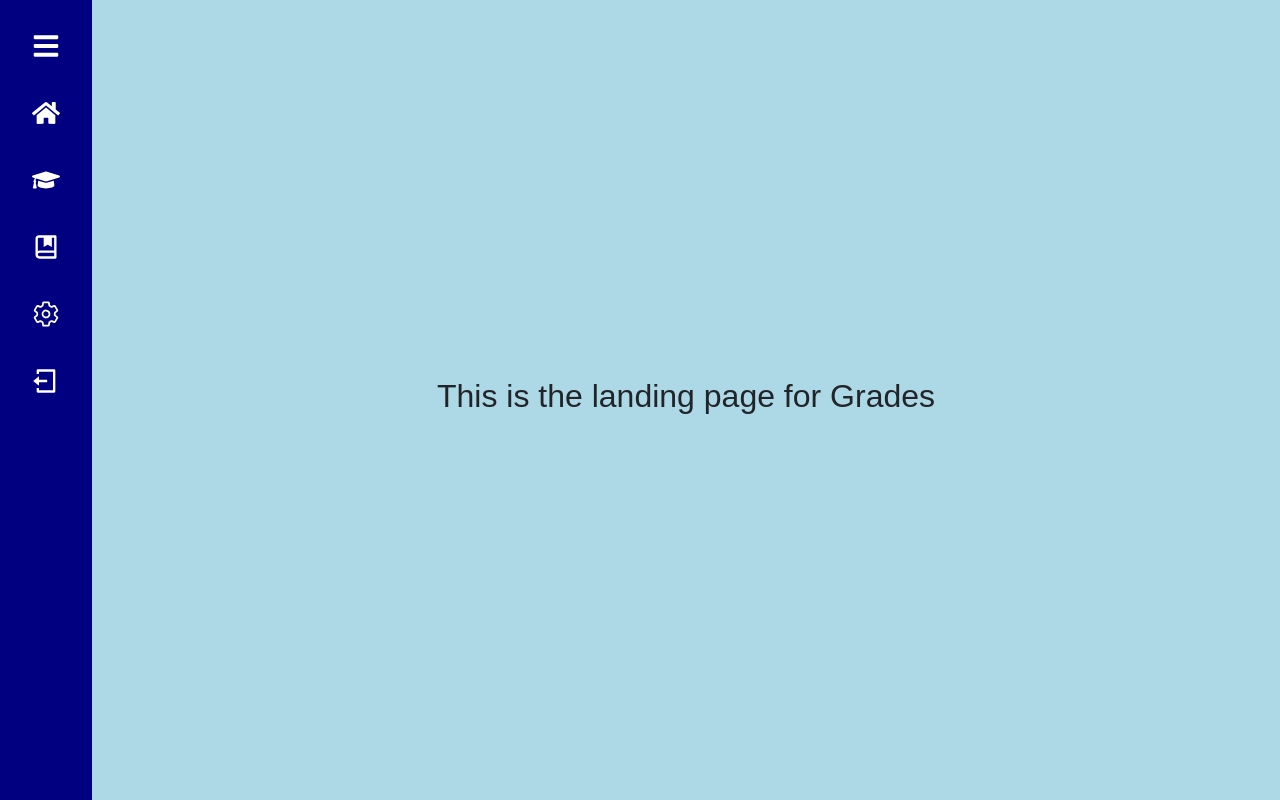
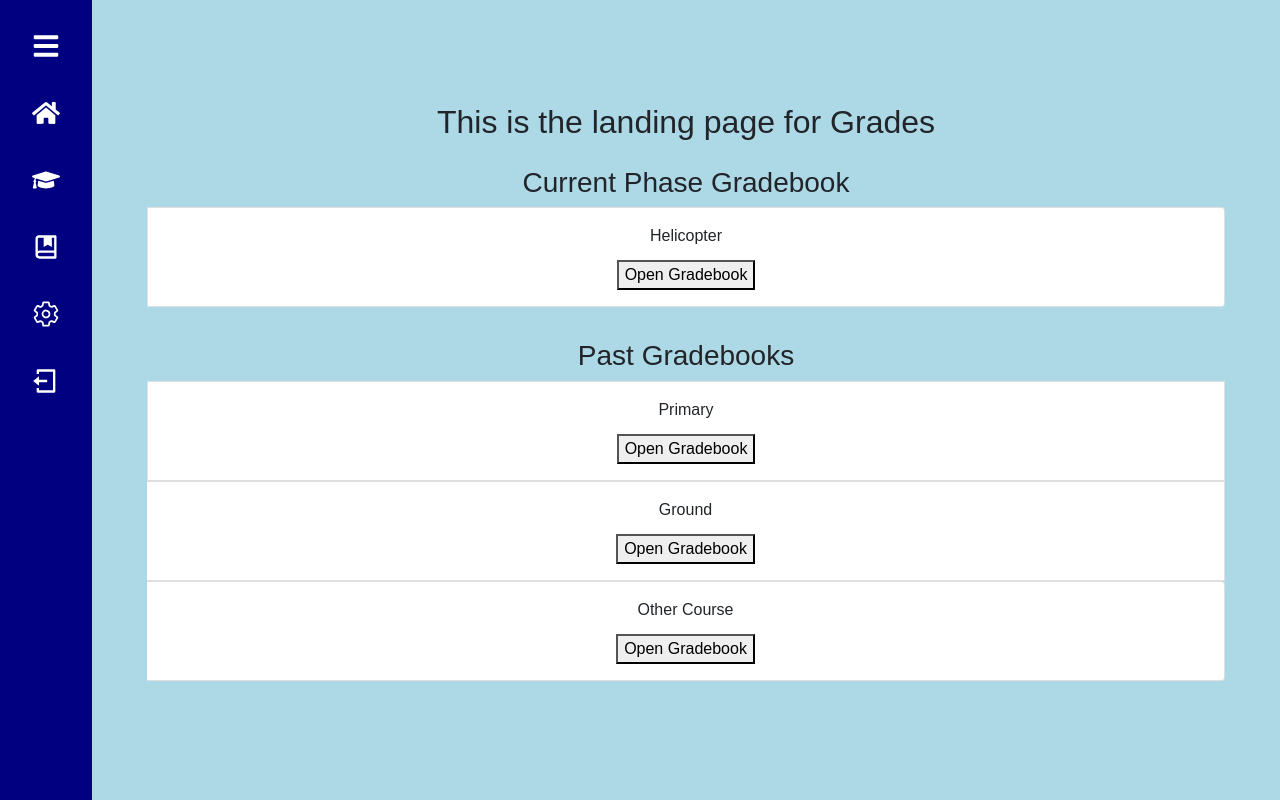
Before and after one commit to mattdillabough/cnatra-lms, a React (Create React App) app in the folder frontend/: page /Grades in a window 1280 px wide. Built offline with nearby package versions, Linux system fonts and the light colour scheme.

Commit message:
Connect Grades landing page to Gradesheets view, Fix z-index for nav-menu when opening/closing (#8)

```diff
--- a/frontend/src/App.css
+++ b/frontend/src/App.css
@@ -86,6 +86,7 @@
   padding: 0.5em 1em 1em 1em;
   transition: 850ms;
   visibility: hidden;
+  z-index: 1;
 }
 
 .nav-menu.active {
@@ -190,3 +191,14 @@ a .nav-tab:hover,
   width: 28px;
   height: 28px;
 }
+
+/* -----Grades-------- */
+.Grades .card-group,
+.Grades .card {
+  padding: 1em;
+  flex-flow: column wrap;
+}
+
+.cardgroup-title {
+  width: 100%;
+}
--- a/frontend/src/Components/Grades.js
+++ b/frontend/src/Components/Grades.js
@@ -1,9 +1,52 @@
 import React from "react"
+import {Link} from "react-router-dom"
 
 function Grades() {
+  //Would receive from redux store
+  const mockGradeData = {
+    phaseId: "H3l1c0p73r",
+    phaseName: "Helicopter",
+
+    pastGradebooks: [
+      { phaseId: "Pr1marY",
+      phaseName: "Primary",
+      },
+      { phaseId: "G40un9",
+      phaseName: "Ground",
+      },
+      { phaseId: "07h3r",
+      phaseName: "Other Course",
+      },
+    ]
+  }
+
   return(
-    <div className="container-fluid">
-      <h2>This is the landing page for Grades</h2>
+    <div className="Grades container-fluid">
+      <h2 >This is the landing page for Grades</h2>
+      <div className="container">
+        <div className="card-group">
+          <h3 className="cardgroup-title">Current Phase Gradebook</h3>
+          <div className="card">
+            <label className="card-title">{mockGradeData.phaseName}</label>
+            <Link to={`/Grades/${mockGradeData.phaseId}`}>
+            <button>Open Gradebook</button>
+            </Link>
+          </div>
+        </div>
+        <div className="card-group">
+          <h3 className="cardgroup-title">Past Gradebooks</h3>
+          {mockGradeData.pastGradebooks.map((phase, idx)=>{
+            return (
+              <div className="card" key={`phase_${idx}`}>
+                <label className="card-title">{phase.phaseName}</label>
+                <Link to={`/Grades/${phase.phaseId}`}>
+                  <button>Open Gradebook</button>
+                 </Link>
+              </div>
+            )
+          })}
+        </div>
+      </div>
     </div>
   )
 }
--- /dev/null
+++ b/frontend/src/Components/Gradesheet.js
@@ -0,0 +1,12 @@
+//Event Grade sheet
+import React from "react";
+
+function Gradesheet(){
+  return(
+    <div className="container-fluid">
+      <div>Gradesheet view</div>
+    </div>
+  )
+}
+
+export default Gradesheet;
--- a/frontend/src/Routes.js
+++ b/frontend/src/Routes.js
@@ -4,6 +4,7 @@ import {withRouter, Route, Switch} from "react-router-dom";
 import Home from "./Components/Home";
 import Academics from "./Components/Academics";
 import Grades from "./Components/Grades";
+import Gradesheet from "./Components/Gradesheet";
 import Settings from "./Components/Settings";
 import Login from "./Components/Login";
 import Logout from "./Components/Logout";
@@ -13,6 +14,7 @@ function Routes() {
   return (
     <Switch>
       <Route exact path="/" component={Home}/>
+      <Route exact path="/Grades/:phaseId" component={Gradesheet}/>
       <Route path="/Academics" component={Academics}/>
       <Route path="/Grades" component={Grades}/>
       <Route path="/Settings" component={Settings}/>
```
